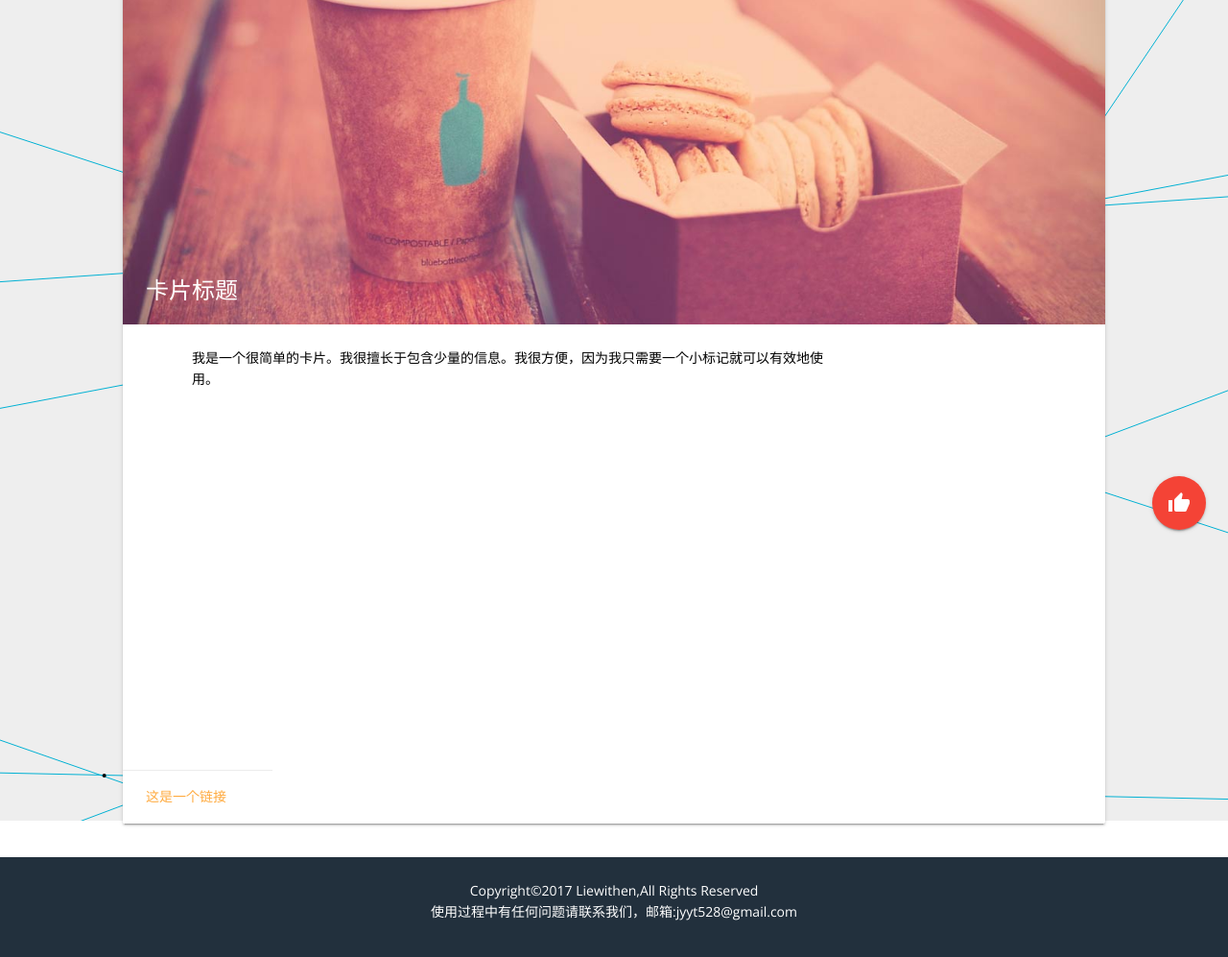
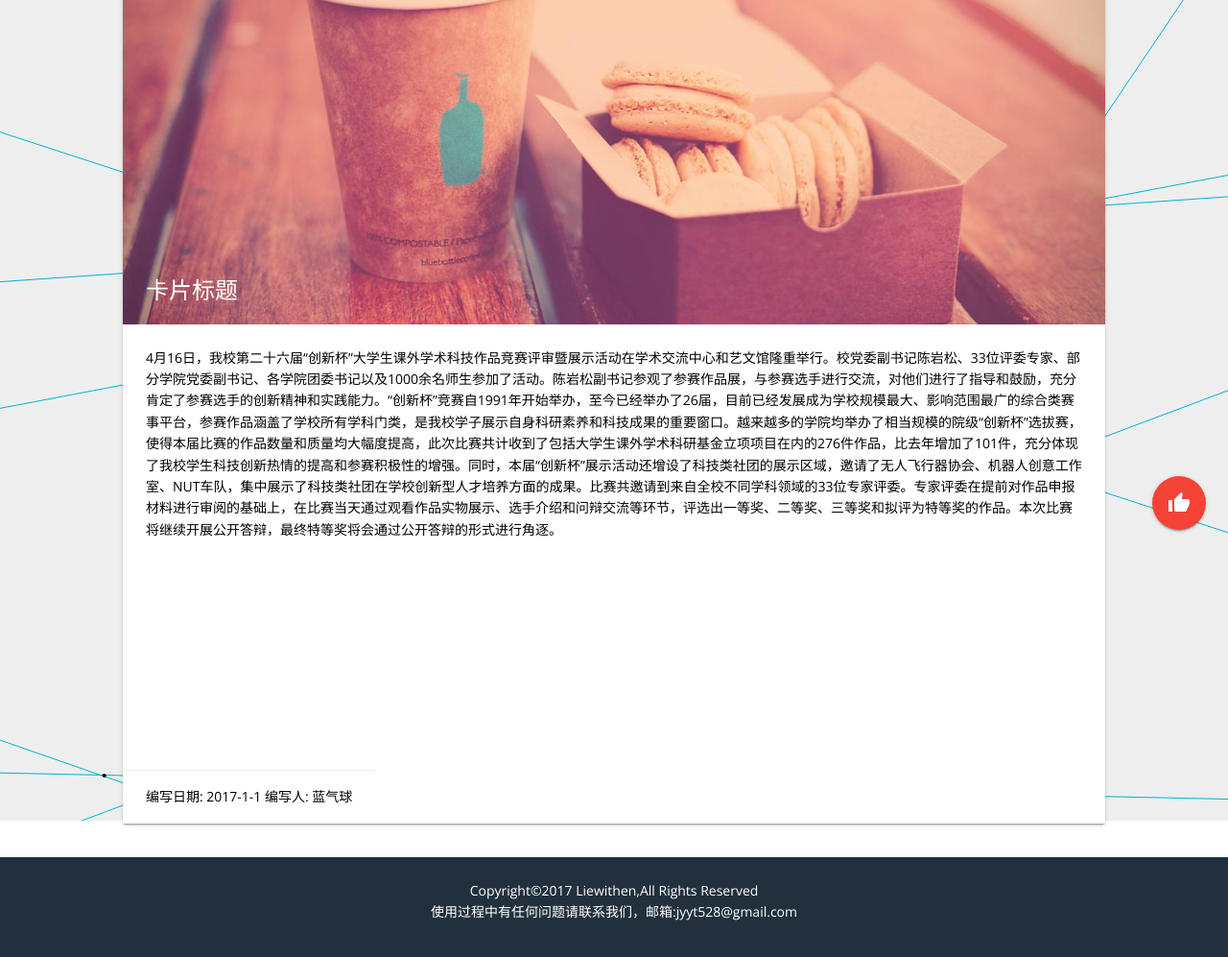
Before and after one commit to BlueBalloon1984/Home_Page_NJVS, a plain HTML site: page passenger.html in a window 1280 px wide. Shown: the part 225-1222 px from the top of the page at 96% size. Drawn offline with nearby package versions, Linux system fonts and the light colour scheme.

Commit message:
细节修改

```diff
--- a/css/style.css
+++ b/css/style.css
@@ -202,13 +202,6 @@ section h5 {
   font-size: 30px;
   font-weight: 400;
   text-transform: capitalize;
-}
-.hero p {
-  max-width: 760px;
-  margin: 0 auto 48px;
-  padding: 0 48px;
-  box-sizing: border-box;
-  color: inherit;
 }
 
 .showcase {
--- a/passenger.html
+++ b/passenger.html
@@ -62,10 +62,10 @@
                 </div>
               </div>
               <div class="card-content black-text">
-                <p>我是一个很简单的卡片。我很擅长于包含少量的信息。我很方便，因为我只需要一个小标记就可以有效地使用。</p>
+                <p> 4月16日，我校第二十六届“创新杯”大学生课外学术科技作品竞赛评审暨展示活动在学术交流中心和艺文馆隆重举行。校党委副书记陈岩松、33位评委专家、部分学院党委副书记、各学院团委书记以及1000余名师生参加了活动。陈岩松副书记参观了参赛作品展，与参赛选手进行交流，对他们进行了指导和鼓励，充分肯定了参赛选手的创新精神和实践能力。“创新杯”竞赛自1991年开始举办，至今已经举办了26届，目前已经发展成为学校规模最大、影响范围最广的综合类赛事平台，参赛作品涵盖了学校所有学科门类，是我校学子展示自身科研素养和科技成果的重要窗口。越来越多的学院均举办了相当规模的院级“创新杯”选拔赛，使得本届比赛的作品数量和质量均大幅度提高，此次比赛共计收到了包括大学生课外学术科研基金立项项目在内的276件作品，比去年增加了101件，充分体现了我校学生科技创新热情的提高和参赛积极性的增强。同时，本届“创新杯”展示活动还增设了科技类社团的展示区域，邀请了无人飞行器协会、机器人创意工作室、NUT车队，集中展示了科技类社团在学校创新型人才培养方面的成果。比赛共邀请到来自全校不同学科领域的33位专家评委。专家评委在提前对作品申报材料进行审阅的基础上，在比赛当天通过观看作品实物展示、选手介绍和问辩交流等环节，评选出一等奖、二等奖、三等奖和拟评为特等奖的作品。本次比赛将继续开展公开答辩，最终特等奖将会通过公开答辩的形式进行角逐。</p>
               </div>
-              <div class="card-action" style="position:absolute;left;0;bottom:0;">
-                <a href="#">这是一个链接</a>
+              <div class="card-action black-text" style="position:absolute;left;0;bottom:0;">
+                <p href="#">编写日期: 2017-1-1  编写人: 蓝气球</p>
               </div>
             </div>
         </div>
```
